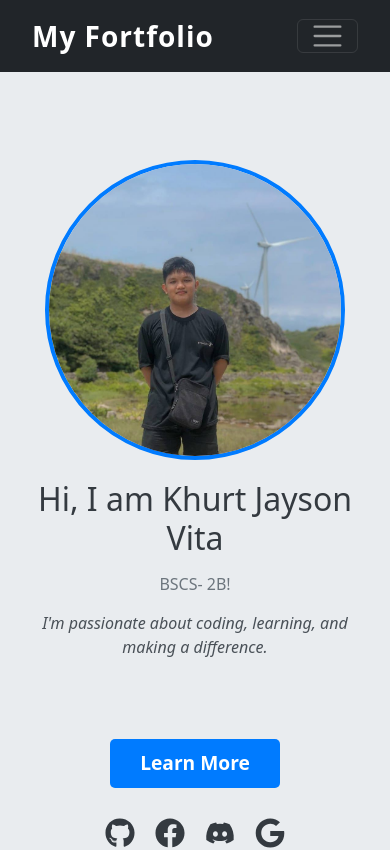
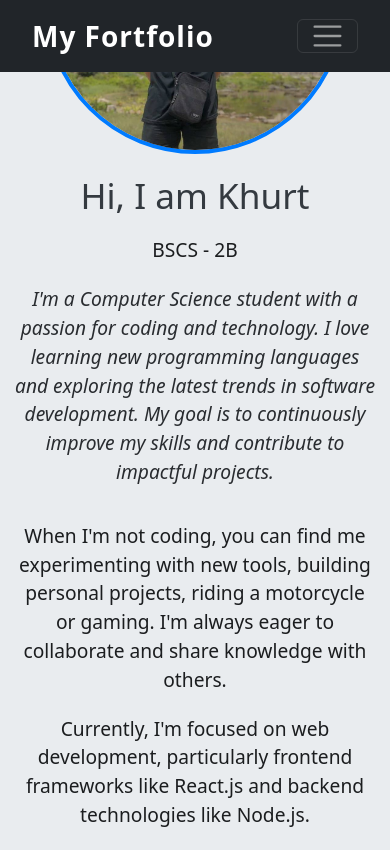
Before and after one commit to kjvits/adetv2, a React (Vite) app: page / in a window 390 px wide. Shown: the top 850 px of the page. Built offline with nearby package versions, Linux system fonts and the light colour scheme.

Commit message:
final changes

```diff
--- a/src/Pages/About.css
+++ b/src/Pages/About.css
@@ -10,6 +10,7 @@
   margin: 0;
   box-sizing: border-box;
   width: 100%;  /* Full width of the screen */
+  animation: fadeIn 1s ease-out; /* Fade-in animation for container */
 }
 
 /* Profile Section Container */
@@ -20,6 +21,7 @@
   box-shadow: 0px 4px 8px rgba(0, 0, 0, 0.1);
   width: 100%;  /* Ensures the profile section spans the width */
   max-width: 900px; /* Limits the width of the profile section */
+  animation: slideUp 1s ease-out; /* Slide-up animation for profile section */
 }
 
 /* Profile Image Container (Flexbox) */
@@ -29,6 +31,7 @@
   align-items: center;
   margin-top: 20px;
   margin-bottom: 20px;
+  animation: fadeIn 1.5s ease-out; /* Fade-in animation for image container */
 }
 
 /* Profile Image */
@@ -39,6 +42,7 @@
   object-fit: cover;
   border: 4px solid #007bff;
   display: block;
+  animation: zoomIn 1s ease-out; /* Zoom-in effect for profile image */
 }
 
 /* Header Section */
@@ -47,6 +51,7 @@
   padding: 20px;
   text-align: center;
   margin-bottom: 20px;
+  animation: fadeIn 1.5s ease-out; /* Fade-in animation for header */
 }
 
 h2 {
@@ -54,6 +59,7 @@ h2 {
   color: #343a40;
   margin-top: 10px;
   text-align: center;
+  animation: fadeIn 1s ease-out; /* Fade-in animation for heading */
 }
 
 /* Intro and Description */
@@ -62,6 +68,7 @@ h2 {
   color: #495057;
   margin-bottom: 10px;
   text-align: center;
+  animation: fadeIn 2s ease-out; /* Fade-in animation for intro text */
 }
 
 .highlight {
@@ -79,11 +86,13 @@ h2 {
   max-width: 100%; /* Prevent max-width from limiting the width */
   padding-left: 10px; /* Add padding to the left of the container */
   padding-right: 10px; /* Add padding to the right of the container */
+  animation: fadeIn 2s ease-out; /* Fade-in animation for two-column layout */
 }
 
 .description, .personal-info, .hobbies, .aspiration {
   font-size: 1.3rem;
   color: #495057;
+  animation: fadeIn 2.5s ease-out; /* Fade-in animation for sections */
 }
 
 /* Learn More Button */
@@ -101,6 +110,7 @@ h2 {
   width: auto;
   max-width: 300px;
   text-align: center;
+  animation: bounce 1s ease-out infinite; /* Bounce animation for button */
 }
 
 .learn-more-btn:hover {
@@ -134,3 +144,44 @@ h2 {
     padding: 10px 18px;
   }
 }
+
+/* Keyframe Animations */
+@keyframes fadeIn {
+  0% {
+    opacity: 0;
+  }
+  100% {
+    opacity: 1;
+  }
+}
+
+@keyframes slideUp {
+  0% {
+    transform: translateY(50px);
+    opacity: 0;
+  }
+  100% {
+    transform: translateY(0);
+    opacity: 1;
+  }
+}
+
+@keyframes zoomIn {
+  0% {
+    transform: scale(0.8);
+    opacity: 0;
+  }
+  100% {
+    transform: scale(1);
+    opacity: 1;
+  }
+}
+
+@keyframes bounce {
+  0%, 100% {
+    transform: translateY(0);
+  }
+  50% {
+    transform: translateY(-10px);
+  }
+}
--- a/src/Pages/About.jsx
+++ b/src/Pages/About.jsx
@@ -10,7 +10,7 @@ function About() {
       <div className="about-header">
         <div className="profile-image-container">
           <img
-            src="/img/pfpic.jpg"  // Replace with the actual image path
+            src="/img/aboupic.jpg"  // Replace with the actual image path
             alt="Profile"
             className="profile-image"
           />
@@ -20,7 +20,7 @@ function About() {
 
       {/* Intro Text */}
       <p className="intro-text">
-        I'm <span className="highlight">Khurt Jayson Vita</span>
+       <span className="highlight">Khurt Jayson Vita</span>
       </p>
 
       {/* Description - Two Column Layout */}
@@ -29,7 +29,7 @@ function About() {
           I’m a sophomore student at the College of Computer Studies majoring in Computer Science. Currently, I'm building my portfolio and expanding my knowledge in web development, app creation, and problem-solving.
         </p>
         <div className="personal-info">
-          <p><strong>Location:</strong> <span className="highlight">[Your Location]</span></p>
+          <p><strong>Location:</strong> <span className="highlight">[Naga City, Philippines]</span></p>
           <p><strong>Current Occupation:</strong> Student, Aspiring Developer</p>
           <p><strong>What I Do:</strong> I spend my days coding, gaming, reading, and exploring new technologies. I enjoy challenging myself with different projects, especially in areas like full-stack development and AI.</p>
         </div>
--- a/src/Pages/Home.css
+++ b/src/Pages/Home.css
@@ -8,6 +8,7 @@
   height: 100vh;
   background-color: #e9ecef;
   text-align: center;
+  animation: fadeIn 1s ease-out; /* Fade-in animation for the container */
 }
 
 /* Profile Image */
@@ -16,6 +17,7 @@
   justify-content: center;
   align-items: center;
   margin-bottom: 30px; /* Increased margin */
+  animation: slideUp 1s ease-out; /* Slide-up animation */
 }
 
 .profile-image {
@@ -25,6 +27,7 @@
   border: 8px solid #007bff; /* Larger border */
   object-fit: cover;
   transition: transform 0.3s ease;
+  animation: zoomIn 1s ease-out; /* Zoom-in effect */
 }
 
 .profile-image.hovered {
@@ -33,22 +36,25 @@
 
 /* Heading and Description */
 h1 {
-  font-size: 2.5rem; /* Increased font size */
-  margin-bottom: 15px; /* Increased margin */
+  font-size: 3rem; /* Increased font size */
+  margin-bottom: 20px; /* Increased margin */
   color: #343a40;
+  animation: fadeIn 1.5s ease-out; /* Fade-in animation */
 }
 
 p {
-  font-size: 1.2rem; /* Increased font size */
-  color: #6c757d;
-  margin-bottom: 15px; /* Increased margin */
+  font-size: 1.4rem; /* Increased font size */
+  color: #1b1d1f;
+  margin-bottom: 20px; /* Increased margin */
+  animation: fadeIn 2s ease-out; /* Fade-in animation */
 }
 
 .additional-text {
-  font-size: 1.2rem; /* Increased font size */
-  color: #495057;
-  margin-bottom: 30px; /* Increased margin */
+  font-size: 1.7rem; /* Increased font size */
+  color: #292c30;
+  margin-bottom: 35px; /* Increased margin */
   font-style: italic;
+  animation: fadeIn 2.5s ease-out; /* Fade-in animation */
 }
 
 /* Learn More Button */
@@ -56,12 +62,13 @@ p {
   display: inline-block;
   background-color: #007bff;
   color: white;
-  padding: 12px 24px; /* Increased padding */
-  font-size: 1rem; /* Larger text */
+  padding: 14px 28px; /* Increased padding */
+  font-size: 1.2rem; /* Larger text */
   font-weight: bold;
   text-decoration: none;
   border-radius: 8px; /* Slightly rounder corners */
   transition: background-color 0.3s ease, box-shadow 0.3s ease, transform 0.3s ease;
+  animation: bounce 1s ease-out infinite; /* Button bounce effect */
 }
 
 .btn-primary:hover {
@@ -74,13 +81,15 @@ p {
 .social-icons {
   display: flex;
   justify-content: center;
-  gap: 25px; /* Increased gap */
-  margin-top: 30px; /* Increased margin */
+  gap: 30px; /* Increased gap */
+  margin-top: 35px; /* Increased margin */
+  animation: fadeIn 3s ease-out; /* Fade-in animation for icons */
 }
 
 .icon-link {
   color: #343a40;
   transition: color 0.3s ease, transform 0.3s ease;
+  animation: iconBounce 1.5s ease-out infinite; /* Icon bounce effect */
 }
 
 .icon-link:hover {
@@ -92,36 +101,92 @@ p {
 @media (max-width: 576px) {
   .home-container {
     padding: 15px; /* Adjusted padding for mobile */
+    animation: fadeIn 1s ease-out; /* Fade-in animation for mobile */
   }
 
   .profile-image {
-    width: 120px;  /* Slightly larger for mobile */
-    height: 120px; /* Slightly larger for mobile */
-    border: 5px solid #007bff; /* Slightly thicker border */
+    width: 140px;  /* Slightly larger for mobile */
+    height: 140px; /* Slightly larger for mobile */
+    border: 6px solid #007bff; /* Slightly thicker border */
+    animation: zoomIn 1s ease-out; /* Zoom-in effect */
   }
 
   h1 {
-    font-size: 2rem; /* Larger heading for mobile */
+    font-size: 2.2rem; /* Larger heading for mobile */
+    animation: fadeIn 1.5s ease-out; /* Fade-in animation */
   }
 
   p {
-    font-size: 1rem; /* Slightly larger description for mobile */
+    font-size: 1.2rem; /* Slightly larger description for mobile */
+    animation: fadeIn 2s ease-out; /* Fade-in animation */
   }
 
   .btn-primary {
-    font-size: 1rem; /* Increased button font size */
-    padding: 10px 18px; /* Increased padding */
+    font-size: 1.1rem; /* Increased button font size */
+    padding: 12px 22px; /* Increased padding */
   }
 
   .social-icons {
-    gap: 20px; /* Increased gap */
+    gap: 25px; /* Increased gap */
+    animation: fadeIn 2.5s ease-out; /* Fade-in animation for icons */
   }
 
   .icon-link {
-    font-size: 28px; /* Slightly larger icons */
+    font-size: 32px; /* Slightly larger icons */
   }
 
   .additional-text {
-    font-size: 1rem; /* Larger text for mobile */
+    font-size: 1.2rem; /* Larger text for mobile */
+    animation: fadeIn 2s ease-out; /* Fade-in animation */
   }
 }
+
+/* Keyframe Animations */
+@keyframes fadeIn {
+  0% {
+    opacity: 0;
+  }
+  100% {
+    opacity: 1;
+  }
+}
+
+@keyframes slideUp {
+  0% {
+    transform: translateY(50px);
+    opacity: 0;
+  }
+  100% {
+    transform: translateY(0);
+    opacity: 1;
+  }
+}
+
+@keyframes zoomIn {
+  0% {
+    transform: scale(0.8);
+    opacity: 0;
+  }
+  100% {
+    transform: scale(1);
+    opacity: 1;
+  }
+}
+
+@keyframes bounce {
+  0%, 100% {
+    transform: translateY(0);
+  }
+  50% {
+    transform: translateY(-10px);
+  }
+}
+
+@keyframes iconBounce {
+  0%, 100% {
+    transform: scale(1);
+  }
+  50% {
+    transform: scale(1.1);
+  }
+}
--- a/src/Pages/Home.jsx
+++ b/src/Pages/Home.jsx
@@ -22,11 +22,26 @@ function Home() {
         />
       </div>
 
-      <h1>Hi, I am Khurt Jayson Vita</h1>
-      <p>BSCS- 2B!</p>
+      <h1>Hi, I am Khurt</h1>
+      <p>BSCS - 2B</p>
 
       <p className="additional-text">
-        I'm passionate about coding, learning, and making a difference.
+        I'm a Computer Science student with a passion for coding and technology.
+        I love learning new programming languages and exploring the latest trends in software development.
+        My goal is to continuously improve my skills and contribute to impactful projects.
+      </p>
+
+      <p className="more-info">
+        When I'm not coding, you can find me experimenting with new tools, building personal projects,
+        riding a motorcycle or gaming. I'm always eager to collaborate and share knowledge with others.
+      </p>
+
+      <p className="more-info">
+        Currently, I'm focused on web development, particularly frontend frameworks like React.js and backend technologies like Node.js.
+      </p>
+
+      <p className="more-info">
+        I'm passionate about solving real-world problems through technology and believe in the power of collaboration to drive positive change.
       </p>
 
       <Link to="/about" className="btn btn-primary">
@@ -36,16 +51,16 @@ function Home() {
       {/* Social Media Icons */}
       <div className="social-icons">
         <a href="https://github.com/kjvits" target="_blank" rel="noopener noreferrer" className="icon-link">
-          <FaGithub size={30} />
+          <FaGithub size={35} />
         </a>
         <a href="https://www.facebook.com/jaysonkhurt" target="_blank" rel="noopener noreferrer" className="icon-link">
-          <FaFacebook size={30} />
+          <FaFacebook size={35} />
         </a>
         <a href="https://discord.com" target="_blank" rel="noopener noreferrer" className="icon-link">
-          <FaDiscord size={30} />
+          <FaDiscord size={35} />
         </a>
         <a href="https://mail.google.com" target="_blank" rel="noopener noreferrer" className="icon-link">
-          <FaGoogle size={30} />
+          <FaGoogle size={35} />
         </a>
       </div>
     </div>
```
Also changed, not shown: src/Pages/Education.css (+50 -0 lines), src/Pages/Education.jsx (+4 -4 lines), src/Pages/Hobbies.jsx (+4 -4 lines), src/Pages/Navbar.css (+22 -4 lines), public/img/aboupic.jpg (added).
